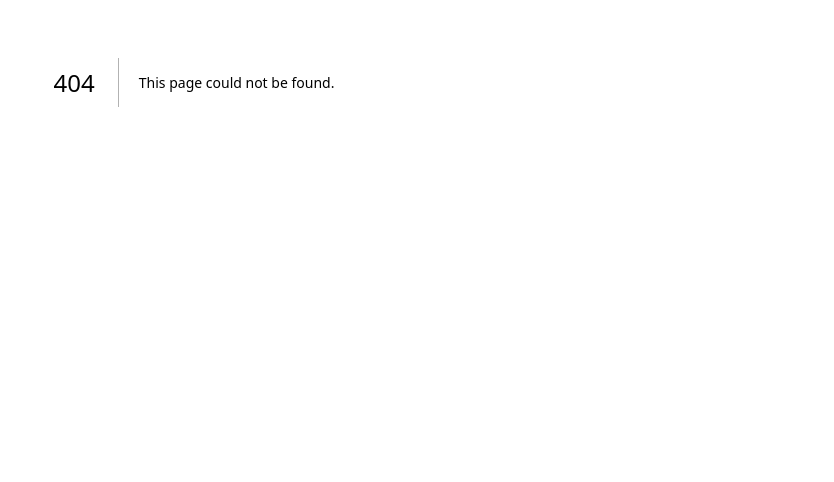
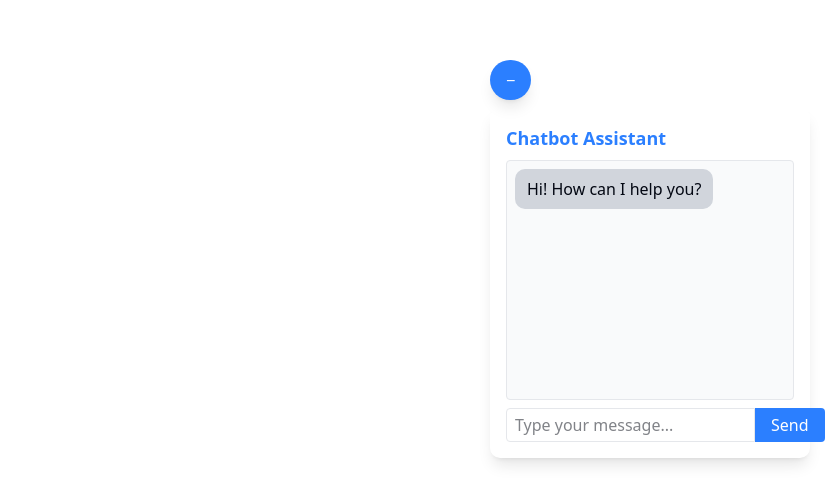
Before and after one commit to ABHISHEKGORE2305/IEEE_hack, a Next.js app in the folder next_js_code/: page /chat in a window 1280 px wide. Before the commit this address had no page. Shown: the part 318-800 px from the top of the page, without its empty margins (446-1280 px from the left). Built offline with nearby package versions, Linux system fonts and the light colour scheme.

Commit message:
added lodding to every page

```diff
--- /dev/null
+++ b/next_js_code/src/app/chat/page.js
@@ -0,0 +1,66 @@
+'use client';
+
+import React, { useState } from 'react';
+
+const Chatbot = () => {
+  const [isOpen, setIsOpen] = useState(true);
+  const [messages, setMessages] = useState([
+    { sender: 'bot', text: 'Hi! How can I help you?' }
+  ]);
+  const [input, setInput] = useState('');
+
+  const handleSend = () => {
+    if (!input.trim()) return;
+
+    const userMessage = { sender: 'user', text: input };
+    const botReply = { sender: 'bot', text: `Sorry I cant answer that` }; // Replace with actual logic or API call
+
+    setMessages([...messages, userMessage, botReply]);
+    setInput('');
+  };
+
+  return (
+    <div className="fixed bottom-6 right-6 z-50">
+      {/* Toggle Button */}
+      <button
+        onClick={() => setIsOpen(!isOpen)}
+        className="bg-blue-500 text-white px-4 py-2 rounded-full shadow-lg hover:bg-blue-600 transition-all"
+      >
+        {isOpen ? '−' : '💬'}
+      </button>
+
+      {/* Chatbot Window */}
+      {isOpen && (
+        <div className="mt-2 w-80 bg-white shadow-lg rounded-lg p-4">
+          <h2 className="text-lg font-semibold mb-2 text-blue-500">Chatbot Assistant</h2>
+          <div className="h-60 overflow-y-auto border rounded p-2 mb-2 bg-gray-50">
+            {messages.map((msg, idx) => (
+              <div key={idx} className={`mb-2 ${msg.sender === 'user' ? 'text-right' : 'text-left'}`}>
+                <span className={`inline-block px-3 py-2 rounded-lg ${msg.sender === 'user' ? 'bg-blue-200' : 'bg-gray-300'}`}>
+                  {msg.text}
+                </span>
+              </div>
+            ))}
+          </div>
+          <div className="flex">
+            <input
+              type="text"
+              className="flex-grow border rounded-l px-2 py-1"
+              value={input}
+              onChange={(e) => setInput(e.target.value)}
+              placeholder="Type your message..."
+            />
+            <button
+              className="bg-blue-500 text-white px-4 py-1 rounded-r"
+              onClick={handleSend}
+            >
+              Send
+            </button>
+          </div>
+        </div>
+      )}
+    </div>
+  );
+};
+
+export default Chatbot;
--- /dev/null
+++ b/next_js_code/src/app/doctor_dashboard/appointments/loading.js
@@ -0,0 +1,19 @@
+// app/loading.js
+export default function Loading() {
+  return (
+    <div className="flex h-screen w-full items-center justify-center bg-gray-50 dark:bg-gray-900">
+      <div className="flex space-x-2">
+        {[1, 2, 3].map((dot) => (
+          <div
+            key={dot}
+            className="h-3 w-3 rounded-full bg-gray-600 dark:bg-gray-400 animate-bounce"
+            style={{
+              animationDelay: `${dot * 0.2}s`,
+              animationDuration: '0.8s'
+            }}
+          />
+        ))}
+      </div>
+    </div>
+  );
+}
--- /dev/null
+++ b/next_js_code/src/app/doctor_dashboard/loading.js
@@ -0,0 +1,19 @@
+// app/loading.js
+export default function Loading() {
+  return (
+    <div className="flex h-screen w-full items-center justify-center bg-gray-50 dark:bg-gray-900">
+      <div className="flex space-x-2">
+        {[1, 2, 3].map((dot) => (
+          <div
+            key={dot}
+            className="h-3 w-3 rounded-full bg-gray-600 dark:bg-gray-400 animate-bounce"
+            style={{
+              animationDelay: `${dot * 0.2}s`,
+              animationDuration: '0.8s'
+            }}
+          />
+        ))}
+      </div>
+    </div>
+  );
+}
--- /dev/null
+++ b/next_js_code/src/app/doctor_dashboard/profile/loading.js
@@ -0,0 +1,19 @@
+// app/loading.js
+export default function Loading() {
+  return (
+    <div className="flex h-screen w-full items-center justify-center bg-gray-50 dark:bg-gray-900">
+      <div className="flex space-x-2">
+        {[1, 2, 3].map((dot) => (
+          <div
+            key={dot}
+            className="h-3 w-3 rounded-full bg-gray-600 dark:bg-gray-400 animate-bounce"
+            style={{
+              animationDelay: `${dot * 0.2}s`,
+              animationDuration: '0.8s'
+            }}
+          />
+        ))}
+      </div>
+    </div>
+  );
+}
--- /dev/null
+++ b/next_js_code/src/app/doctor_signup/loading.js
@@ -0,0 +1,19 @@
+// app/loading.js
+export default function Loading() {
+  return (
+    <div className="flex h-screen w-full items-center justify-center bg-gray-50 dark:bg-gray-900">
+      <div className="flex space-x-2">
+        {[1, 2, 3].map((dot) => (
+          <div
+            key={dot}
+            className="h-3 w-3 rounded-full bg-gray-600 dark:bg-gray-400 animate-bounce"
+            style={{
+              animationDelay: `${dot * 0.2}s`,
+              animationDuration: '0.8s'
+            }}
+          />
+        ))}
+      </div>
+    </div>
+  );
+}
--- /dev/null
+++ b/next_js_code/src/app/profile/[id]/loading.js
@@ -0,0 +1,19 @@
+// app/loading.js
+export default function Loading() {
+  return (
+    <div className="flex h-screen w-full items-center justify-center bg-gray-50 dark:bg-gray-900">
+      <div className="flex space-x-2">
+        {[1, 2, 3].map((dot) => (
+          <div
+            key={dot}
+            className="h-3 w-3 rounded-full bg-gray-600 dark:bg-gray-400 animate-bounce"
+            style={{
+              animationDelay: `${dot * 0.2}s`,
+              animationDuration: '0.8s'
+            }}
+          />
+        ))}
+      </div>
+    </div>
+  );
+}
--- /dev/null
+++ b/next_js_code/src/app/user_dashboard/appointments/loading.js
@@ -0,0 +1,19 @@
+// app/loading.js
+export default function Loading() {
+  return (
+    <div className="flex h-screen w-full items-center justify-center bg-gray-50 dark:bg-gray-900">
+      <div className="flex space-x-2">
+        {[1, 2, 3].map((dot) => (
+          <div
+            key={dot}
+            className="h-3 w-3 rounded-full bg-gray-600 dark:bg-gray-400 animate-bounce"
+            style={{
+              animationDelay: `${dot * 0.2}s`,
+              animationDuration: '0.8s'
+            }}
+          />
+        ))}
+      </div>
+    </div>
+  );
+}
--- /dev/null
+++ b/next_js_code/src/app/user_dashboard/profile/loading.js
@@ -0,0 +1,19 @@
+// app/loading.js
+export default function Loading() {
+  return (
+    <div className="flex h-screen w-full items-center justify-center bg-gray-50 dark:bg-gray-900">
+      <div className="flex space-x-2">
+        {[1, 2, 3].map((dot) => (
+          <div
+            key={dot}
+            className="h-3 w-3 rounded-full bg-gray-600 dark:bg-gray-400 animate-bounce"
+            style={{
+              animationDelay: `${dot * 0.2}s`,
+              animationDuration: '0.8s'
+            }}
+          />
+        ))}
+      </div>
+    </div>
+  );
+}
--- /dev/null
+++ b/next_js_code/src/app/user_dashboard/schedule/[id]/loading.js
@@ -0,0 +1,19 @@
+// app/loading.js
+export default function Loading() {
+  return (
+    <div className="flex h-screen w-full items-center justify-center bg-gray-50 dark:bg-gray-900">
+      <div className="flex space-x-2">
+        {[1, 2, 3].map((dot) => (
+          <div
+            key={dot}
+            className="h-3 w-3 rounded-full bg-gray-600 dark:bg-gray-400 animate-bounce"
+            style={{
+              animationDelay: `${dot * 0.2}s`,
+              animationDuration: '0.8s'
+            }}
+          />
+        ))}
+      </div>
+    </div>
+  );
+}
--- /dev/null
+++ b/next_js_code/src/components/ui/chatbot.js
@@ -0,0 +1,66 @@
+'use client';
+
+import React, { useState } from 'react';
+
+const Chatbot = () => {
+  const [isOpen, setIsOpen] = useState(true);
+  const [messages, setMessages] = useState([
+    { sender: 'bot', text: 'Hi! How can I help you today?' }
+  ]);
+  const [input, setInput] = useState('');
+
+  const handleSend = () => {
+    if (!input.trim()) return;
+
+    const userMessage = { sender: 'user', text: input };
+    const botReply = { sender: 'bot', text: `You said: "${input}"` }; // Replace with actual logic or API call
+
+    setMessages([...messages, userMessage, botReply]);
+    setInput('');
+  };
+
+  return (
+    <div className="fixed bottom-6 right-6 z-50">
+      {/* Toggle Button */}
+      <button
+        onClick={() => setIsOpen(!isOpen)}
+        className="bg-blue-500 text-white px-4 py-2 rounded-full shadow-lg hover:bg-blue-600 transition-all"
+      >
+        {isOpen ? '−' : '💬'}
+      </button>
+
+      {/* Chatbot Window */}
+      {isOpen && (
+        <div className="mt-2 w-80 bg-white shadow-lg rounded-lg p-4">
+          <h2 className="text-lg font-semibold mb-2 text-blue-500">Chatbot Assistant</h2>
+          <div className="h-60 overflow-y-auto border rounded p-2 mb-2 bg-gray-50">
+            {messages.map((msg, idx) => (
+              <div key={idx} className={`mb-2 ${msg.sender === 'user' ? 'text-right' : 'text-left'}`}>
+                <span className={`inline-block px-3 py-2 rounded-lg ${msg.sender === 'user' ? 'bg-blue-200' : 'bg-gray-300'}`}>
+                  {msg.text}
+                </span>
+              </div>
+            ))}
+          </div>
+          <div className="flex">
+            <input
+              type="text"
+              className="flex-grow border rounded-l px-2 py-1"
+              value={input}
+              onChange={(e) => setInput(e.target.value)}
+              placeholder="Type your message..."
+            />
+            <button
+              className="bg-blue-500 text-white px-4 py-1 rounded-r"
+              onClick={handleSend}
+            >
+              Send
+            </button>
+          </div>
+        </div>
+      )}
+    </div>
+  );
+};
+
+export default Chatbot;
```
